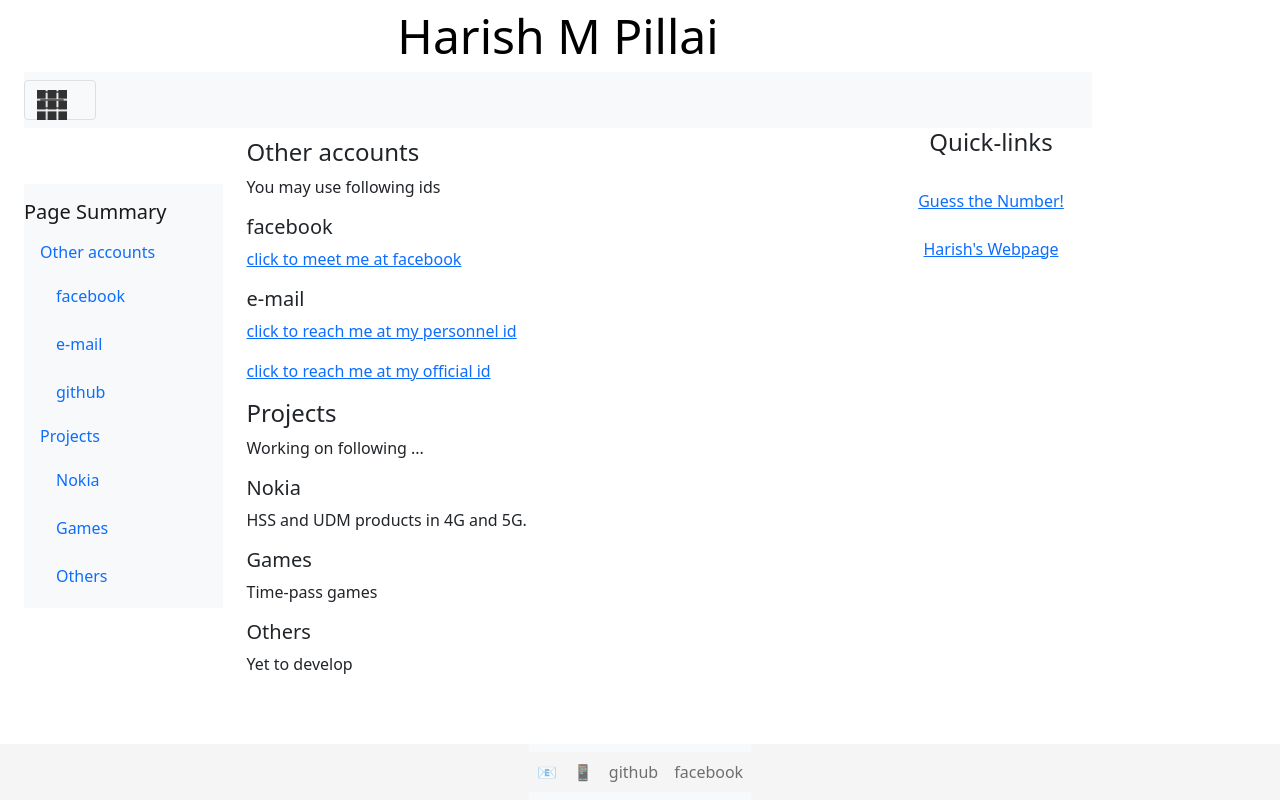
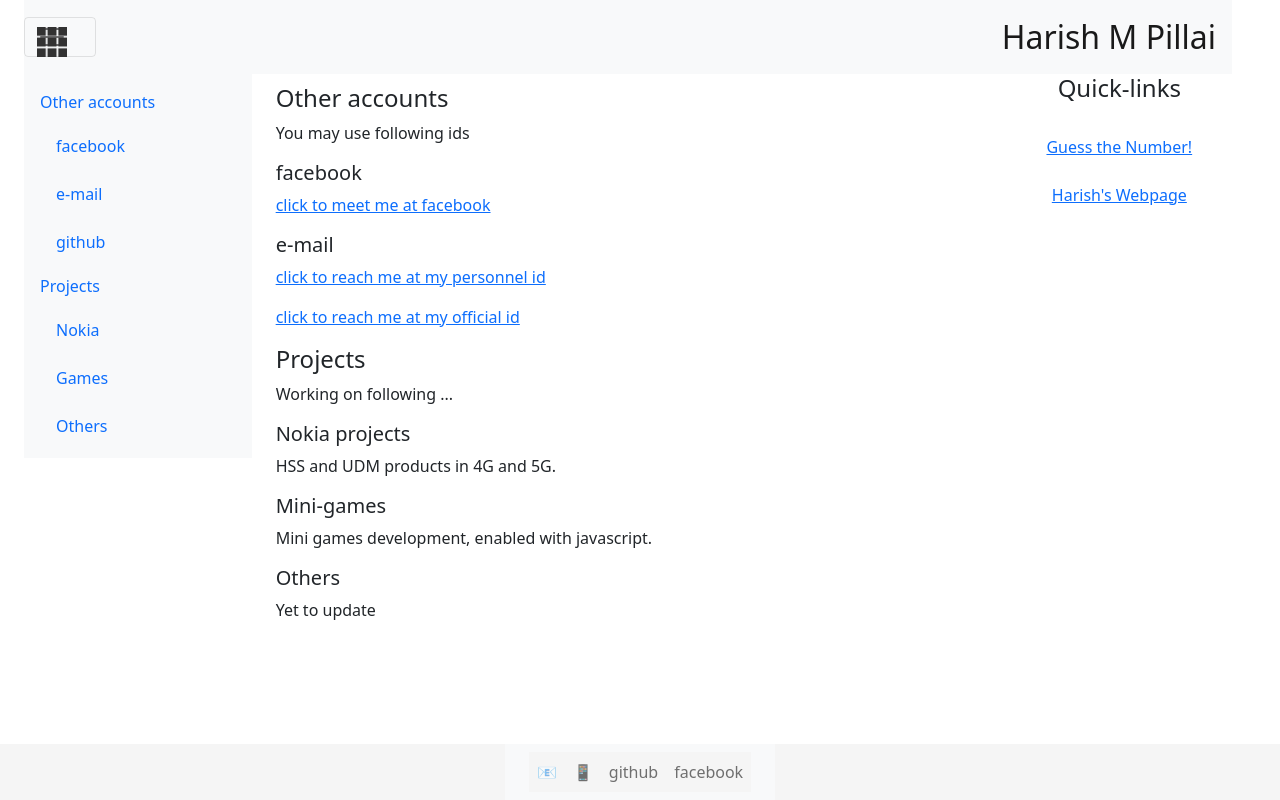
Before and after one commit to harishmurkal/harism, a plain HTML site: page index.html in a window 1280 px wide. Drawn offline with nearby package versions, Linux system fonts and the light colour scheme.

Commit message:
harism website styling changes

```diff
--- a/css/style.css
+++ b/css/style.css
@@ -3,10 +3,13 @@
 }
 
 .header-class {
+    display: flex;
     color: black;
     text-align: center;
-    font-size: 3em;
+    font-size: 2em;
+    align-content: space-around;
 }
+
 .header-class:hover {
     opacity: 0.7;
     background-color: whitesmoke;
@@ -20,14 +23,17 @@
 .main-class {
     display: flex;
 }
+
 .summary-class {
-    padding-top: 56px;
+    font-weight: normal;
 }
 
 .page-content-class {
     padding-top: 10px;
     padding-bottom: 10px;
+    /*
     overflow-y: scroll;
+    */
 }
 
 .fixed-top-2 {
@@ -37,6 +43,7 @@
 .aside-class {
     display: flex;
     text-align: center;
+    padding-bottom: 60px;
 }
 
 .footer-class {
--- a/index.html
+++ b/index.html
@@ -22,17 +22,19 @@
 </head>
 
 <body>
-    <div class="container row">
+    <div class="container-fluid row">
+        <!--
         <div class="header-class jumbotron">
             Harish M Pillai
         </div>
+        -->
 
         <div class="navigation-class sticky-top">
             <nav class="navbar navbar-expand-xxl navbar-light bg-light">
-
                 <button class="navbar-toggler" type="button" data-bs-toggle="collapse" data-bs-target="#hm-stuff" aria-controls="hm-stuff" aria-expanded="false" aria-label="Toggle navigation">
                     <a class="navbar-toggler-icon navbar-brand"><img src="img/menu-icon.png" class="img-fluid" alt="HM" srcset="" width="500px" height="500px"></a>
                 </button>
+                <a class="navbar-brand header-class jumbotran" href="#">Harish M Pillai</a>
 
                 <div class="collapse navbar-collapse" id="hm-stuff">
                     <ul class="navbar-nav">
@@ -48,7 +50,9 @@
                             </a>
                             <ul class="dropdown-menu" aria-labelledby="game-list-id">
                                 <li><a class="dropdown-item" href="./games/guess.html" target="_blank">Guess the Number!</a></li>
+                                <!--
                                 <li><a class="dropdown-item" href="#">pallakuzhil</a></li>
+                                -->
                                 <li><hr class="dropdown-divider"></li>
                                 <li><a class="dropdown-item" href="#">More here</a></li>
                             </ul>
@@ -59,12 +63,26 @@
         </div>
 
         <div class="body-class row">
-            <div class="main-class col-sm-10 flex-column">
+            <div class="main-class col-md-10 flex-column">
 
                 <div class="row">
-                    <div class="summary-class col-sm-3">
-                        <nav id="navbar-page-summary-id" class="navbar sticky-top navbar-light bg-light">
+                    <div class="summary-class col-md-3">
+                        <nav id="navbar-page-summary-id" class="navbar navbar-expand-md navbar-light bg-light">
+
+                            <button class="navbar-toggler" type="button" data-bs-toggle="collapse" data-bs-target="#page-summary-collapse-id" aria-controls="page-summary-collapse-id" aria-expanded="false" aria-label="Toggle navigation">
+                                <!--
+                                <span class="navbar-toggler-icon"></span>
+                                <a class="navbar-toggler-icon navbar-brand"><img src="img/favicon.ico" class="img-fluid" alt="HM" srcset="" width="500px" height="500px"></a>
+
+                                -->
                                 <a class="navbar-brand" href="#">Page Summary</a>
+
+                            </button>
+                            <div class="collapse navbar-collapse" id="page-summary-collapse-id">
+<!--
+                                <a class="navbar-brand" href="#">Page Summary</a>
+-->
+
                                 <nav class="nav nav-pills flex-column">
                                     <a class="nav-link" href="#item-1">Other accounts</a>
                                     <nav class="nav nav-pills flex-column">
@@ -89,10 +107,12 @@
                                     </nav>
 
                                 </nav>
+
+                            </div>
                         </nav>
                     </div>
 
-                    <div class="page-content-class col-sm-9">
+                    <div class="page-content-class col-md-9">
                         <div data-bs-spy="scroll" data-bs-target="#navbar-page-summary-id" data-bs-offset="0" tabindex="0">
                             <h4 id="item-1">Other accounts</h4>
                             <p>You may use following ids</p>
@@ -104,40 +124,19 @@
                             <p><a href="mailto:harish.m@nokia.com">click to reach me at my official id</a></p>
                             <h4 id="item-2">Projects</h4>
                             <p>Working on following ...</p>
-                            <h5 id="item-2-1">Nokia</h5>
+                            <h5 id="item-2-1">Nokia projects</h5>
                             <p>HSS and UDM products in 4G and 5G.</p>
-                            <h5 id="item-2-2">Games</h5>
-                            <p>Time-pass games</p>
+                            <h5 id="item-2-2">Mini-games</h5>
+                            <p>Mini games development, enabled with javascript.</p>
                             <h5 id="item-2-3">Others</h5>
-                            <p>Yet to develop</p>
-                            <!--
-
-                            <h5 id="item-2-4">Others4</h5>
-                            <p>Click the menu icon above in top left for checking other information.</p>
-                            <h5 id="item-2-5">Others5</h5>
-                            <p>Click the menu icon above in top left for checking other information.</p>
-                            <p>Click the menu icon above in top left for checking other information.</p>
-                            <p>Click the menu icon above in top left for checking other information.</p>
-                            <p>Click the menu icon above in top left for checking other information.</p>
-                            <p>Click the menu icon above in top left for checking other information.</p>
-                            <h5 id="item-2-6">Others6</h5>
-                            <p>Click the menu icon above in top left for checking other information.</p>
-                            <h5 id="item-2-7">Others7</h5>
-                            <p>Click the menu icon above in top left for checking other information.</p>
-                            <h5 id="item-2-8">Others8</h5>
-                            <p>Click the menu icon above in top left for checking other information.</p>
-                            <p>Click the menu icon above in top left for checking other information.</p>
-                            <p>Click the menu icon above in top left for checking other information.</p>
-                            <p>Click the menu icon above in top left for checking other information.</p>
-                            <p>Click the menu icon above in top left for checking other information.</p>
-                        -->
+                            <p>Yet to update</p>
                         </div>
                     </div>
                 </div>
 
             </div>
 
-            <div class="aside-class col-sm-2 flex-column">
+            <div class="aside-class col-md-2 flex-column">
                 <h4>Quick-links</h4>
                 <br>
                 <a href="./games/guess.html" target="_blank">Guess the Number!</a>
@@ -148,7 +147,14 @@
         </div>
 
         <div class="footer-class fixed-bottom">
-            <nav class="navbar footer-class navbar-expand-sm navbar-light bg-light">
+            <nav class="navbar footer-class navbar-expand-md navbar-light bg-light">
+                <div class="container-fluid">
+                    <button class="navbar-toggler" type="button" data-bs-toggle="collapse" data-bs-target="#hm-stuff-footer" aria-controls="hm-stuff-footer" aria-expanded="false" aria-label="Toggle navigation">
+                        <a class="navbar-toggler-icon navbar-brand"><img src="img/favicon.ico" class="img-fluid" alt="HM" srcset="" width="500px" height="500px"></a>
+                    </button>
+
+                    <div class="collapse navbar-collapse" id="hm-stuff-footer">
+
                         <ul class="navbar-nav footer-class">
                             <li class="nav-item">
                                 <a class="nav-link" href="mailto:harishmurkal@gmail.com" target="_blank">📧</a>
@@ -163,6 +169,10 @@
                                 <a class="nav-link" href="https://www.facebook.com/harish.m.pillai" target="_blank">facebook</a>
                             </li>
                         </ul>
+
+                    </div>
+
+                </div>
             </nav>
         </div>
 
```
Lines whose indentation alone changed are shown as unchanged.
